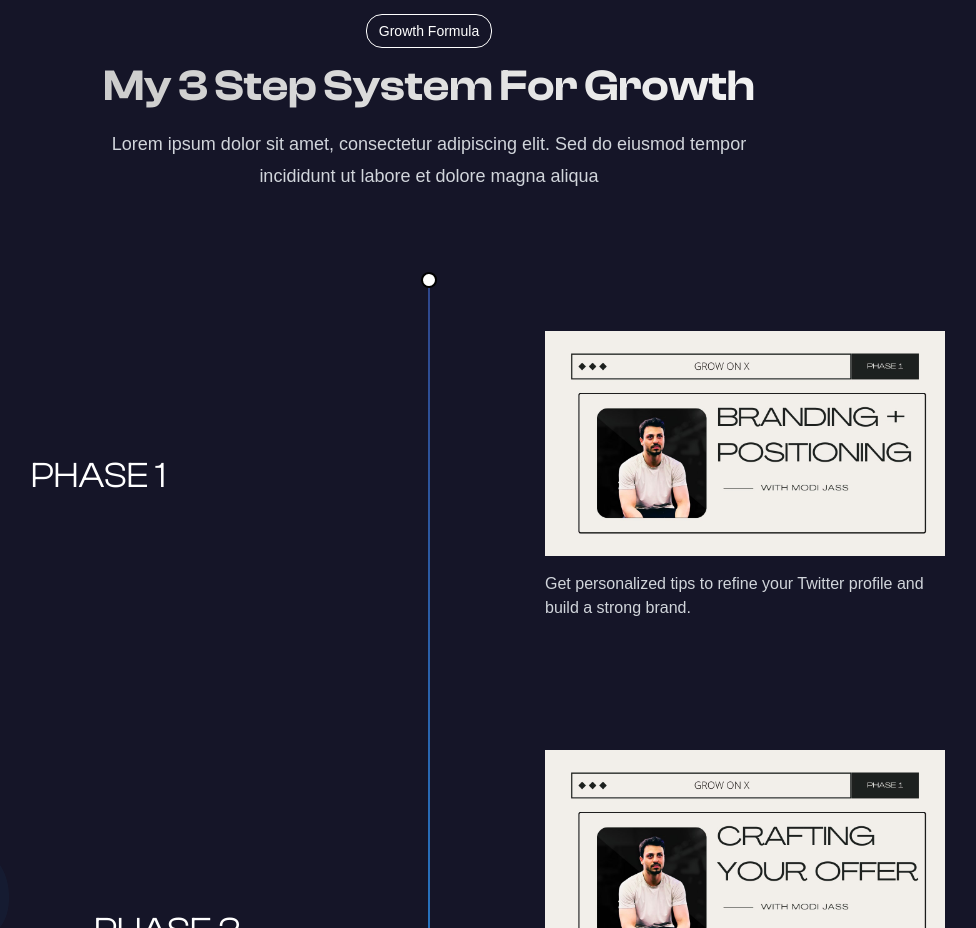
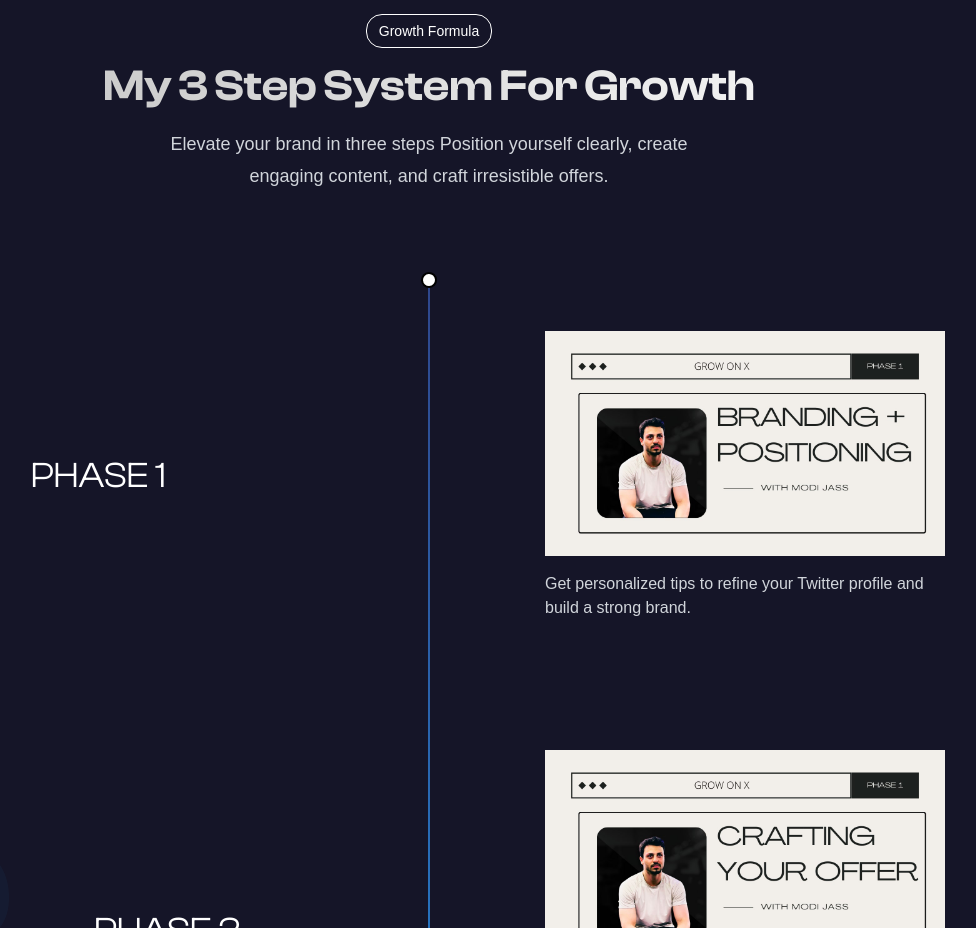
Before and after one commit to stefanocodes-react/Modi-Jass-Landing-Page, a React (Vite) app: page / in a window 1280 px wide. Shown: the part 4240-5168 px from the top of the page, without its empty margins (211-1187 px from the left). Built offline with nearby package versions, Linux system fonts and the light colour scheme; no server answers; a web font is replaced by a local one.

Commit message:
updated text in process section

```diff
--- a/src/components/Process.jsx
+++ b/src/components/Process.jsx
@@ -6,7 +6,7 @@ function Process() {
       sectionTitle={"My 3 Step System for Growth"}
       tagline="Growth Formula"
       sectionDescription={[
-        `Lorem ipsum dolor sit amet, consectetur adipiscing elit. Sed do eiusmod tempor incididunt ut labore et dolore magna aliqua`,
+        `Elevate your brand in three steps Position yourself clearly, create engaging content, and craft irresistible offers.`,
       ]}
       id={"howitworks"}
     >
```
Also changed, not shown: 1 other file (tests, documents, lock files or other folders).
